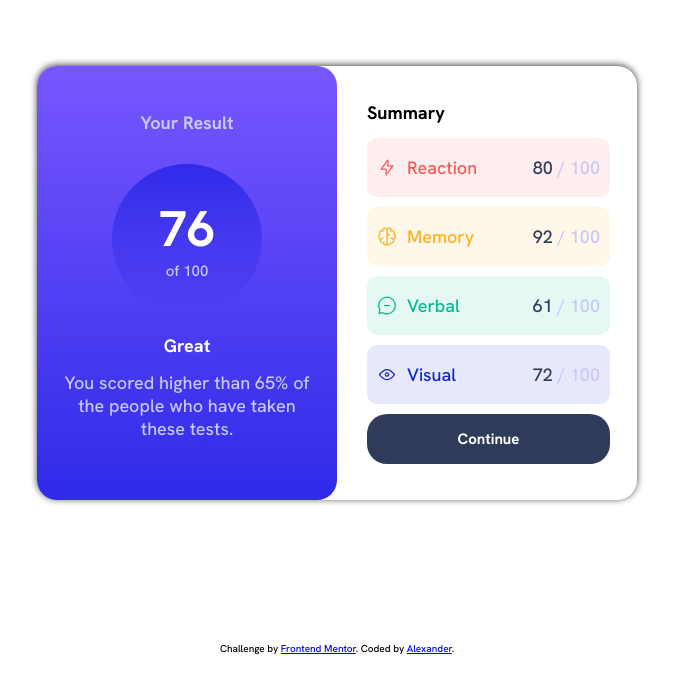
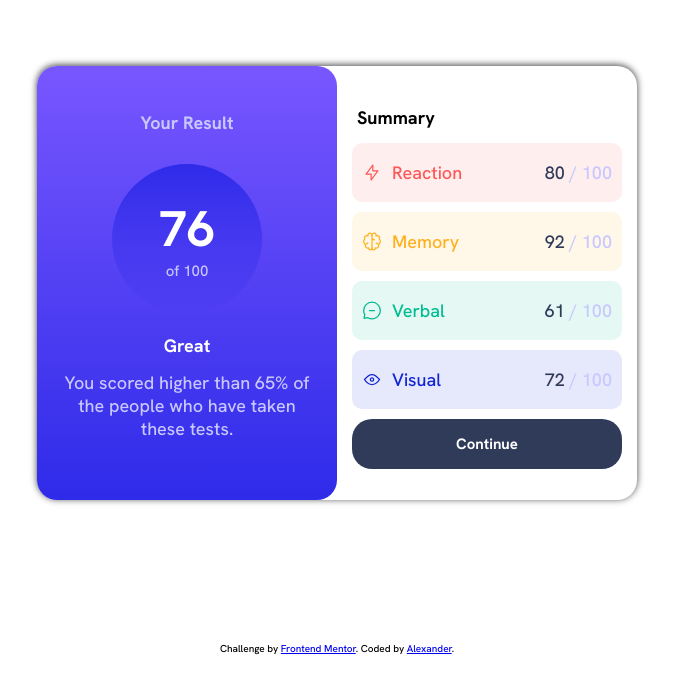
Before and after one commit to Perr0fe0/Carta-estadisticas, a plain HTML site: page index.html in a window 1280 px wide. Shown: the part 125-816 px from the top of the page, without its empty margins (303-976 px from the left). Drawn offline with Linux system fonts and the light colour scheme.

Commit message:
cambios resoluciones

```diff
--- a/css/style.css
+++ b/css/style.css
@@ -46,10 +46,13 @@ html {
     font-family: 'Hanken Grotesk';
     display: flex;
     flex-direction: column;
+  }
+  @media (min-width: 758px) {
+      body{
         justify-content: center;
         align-items: center;
         height: 100vh;
-
+      }
   }
   h2{
     font-size: 1.8rem;
@@ -57,17 +60,29 @@ html {
   .principal-card{
     display: flex;
     border-radius: 2rem;
+    flex-direction: column;
+    width: 100%;
+
+  }
+  @media (min-width: 758px) {
+    .principal-card{
+        flex-direction: row;
     max-width: 60rem;
-    gap: 3rem;
     width: 60rem;
     }
+  }
   .results{
-    max-width: 30rem;
+
     font-size: 1.8rem;
     text-align: center;
     background: linear-gradient(var(--gradient-bg-light-stale-blue),var(--gradient-bg-light-royal-blue));
     padding: 3rem 5rem 6rem 5rem;
     border-radius: 2rem;
+  }
+  @media (min-width: 758px) {
+      .results{
+        max-width: 30rem;
+      }
   }
   .results__score{
     display: flex;
@@ -93,19 +108,26 @@ html {
     font-weight: bolder;
   }
   .summary{
-    margin-top: 2rem;
+    margin-top: 2.5rem;
     width: 100%;
+  }
+  .summary__box{
+    display: flex;
+    flex-direction: column;
+    align-items: center;
   }
  .summary__items{
     display: flex;
     font-size: 1.8rem;
     justify-content: space-between;
-    margin-bottom: 1rem;
+    margin:0 auto 1rem;
     border-radius: 1rem;
     width: 90%;
     padding: 0 1rem;
 
  }
+
+
  .results__rank{
     color: var(--neutral-white);
  }
@@ -113,11 +135,7 @@ html {
     color: var(--neutral-light-lavender);
     margin: 0 -3rem;
  }
- footer{
-    position: fixed;
-    bottom: 0;
-    padding-bottom: 2rem;
- }
+
  .bg-red{
     color: var(--primary-light-red);
     background-color: hsla(0, 100%, 67%, .1) ;
@@ -146,6 +164,10 @@ html {
     display: flex;
     gap: 1rem
  }
+ .summary__title{
+    margin-left: 2rem;
+ }
+
 
  .button{
     width: 90%;
@@ -157,13 +179,28 @@ html {
     color: var(--neutral-white);
     font-family: 'Hanken Grotesk';
     border-style: none;
+
  }
+
  .button:hover{
     transition: 0.3s;
     background-color: var(--gradient-bg-light-royal-blue);
  }
+ footer{
+    bottom: 0;
+    margin-top: 5rem;
+    align-self: center;
+ }
+ @media (min-width: 758px) {
+     footer{
+        position: fixed;
+        margin-bottom: 2rem;
+     }
+ }
+@media (min-width: 758px) {
     .shadow{
         -webkit-box-shadow: 0px -1px 7px 0px rgba(0,0,0,0.75);
         -moz-box-shadow: 0px -1px 7px 0px rgba(0,0,0,0.75);
         box-shadow: 0px -1px 7px 0px rgba(0,0,0,0.75);
     }
+}
--- a/index.html
+++ b/index.html
@@ -29,7 +29,8 @@
     </div>
 
     <div class="summary">
-      <h2>Summary</h2>
+      <h2 class="summary__title">Summary</h2>
+      <div class="summary__box">
         <div class="summary__items bg-red">
 
           <p class="flex"><img src="assets/images/icon-reaction.svg" alt="" srcset="">Reaction</p>
@@ -53,6 +54,8 @@
         <input class="button" type="button" value="Continue">
 
       </div>
+      </div>
+
   </main>
 
   <footer>
```
Lines whose indentation alone changed are shown as unchanged.
